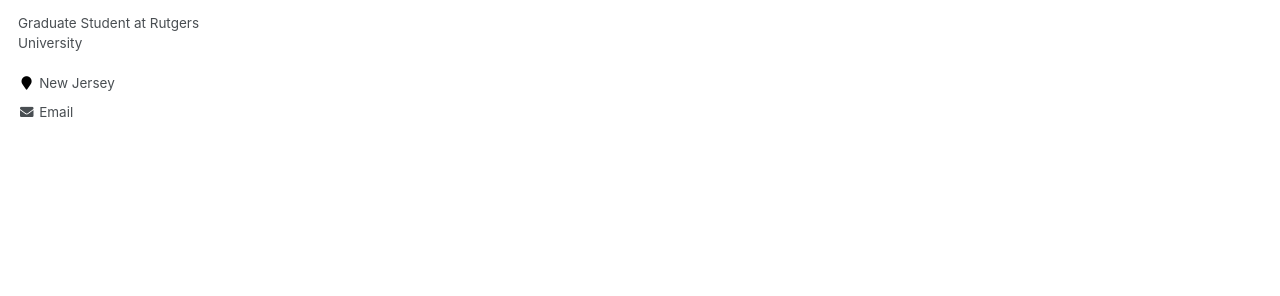
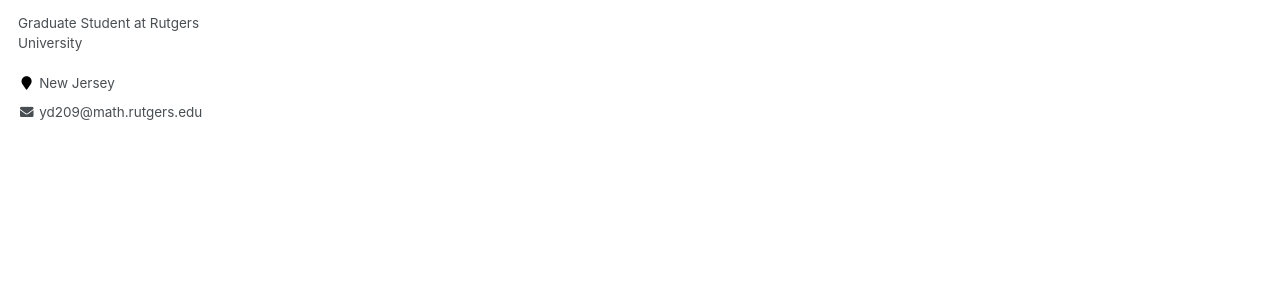
Before and after one commit to yaeldavidov/yaeldavidov.github.io, a Jekyll site: the page built from _pages/about.md, in a window 1280 px wide. Shown: the part 354-650 px from the top of the page. Built offline with Jekyll 4.4.1, drawn with Linux system fonts in a browser that asks for light colours.

Commit message:
Update gemfile and update email label

```diff
--- a/_data/ui-text.yml
+++ b/_data/ui-text.yml
@@ -25,7 +25,7 @@ en: &DEFAULT_EN
   feed_label                 : "Feed"
   powered_by                 : "Powered by"
   website_label              : "Website"
-  email_label                : "Email"
+  email_label                : "yd209@math.rutgers.edu"
   recent_posts               : "Recent Posts"
   undefined_wpm              : "Undefined parameter words_per_minute at _config.yml"
   comment_form_info          : "Your email address will not be published. Required fields are marked"
```
Also changed, not shown: Gemfile.lock.
